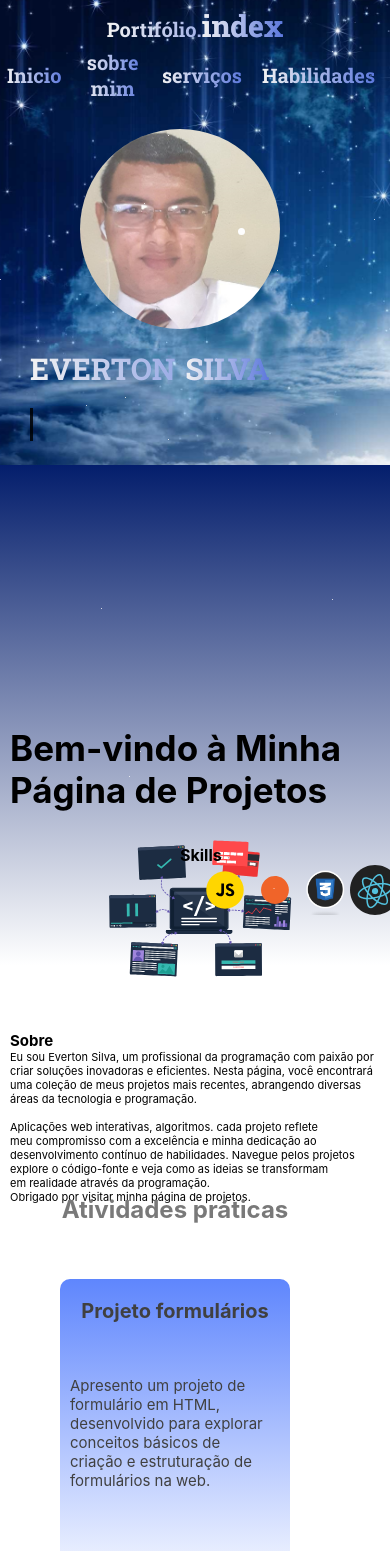
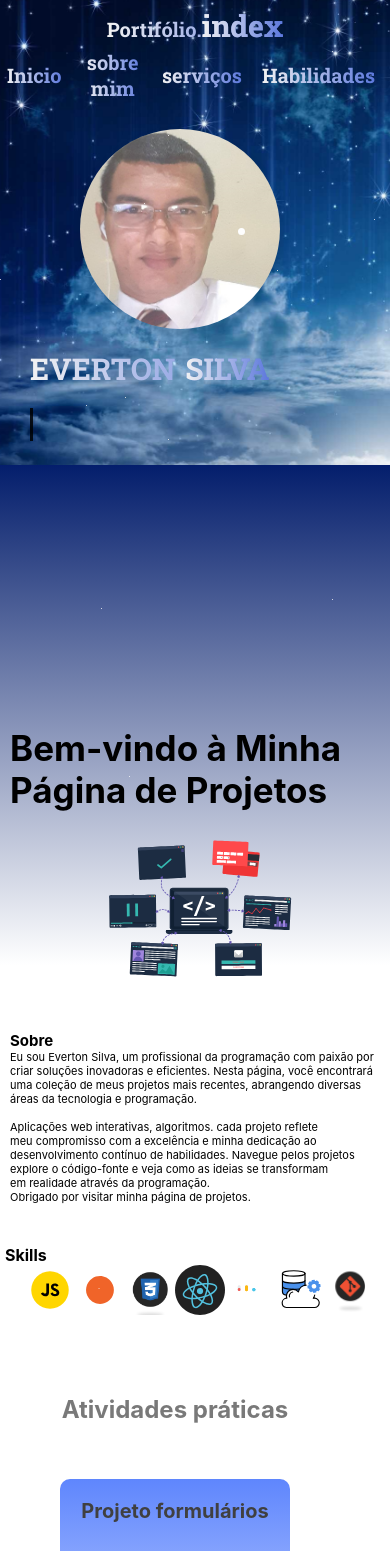
Before and after one commit to everton365/LandingPage, a React (Vite) app: page / in a window 390 px wide. Shown: the top 1551 px of the page. Built offline with nearby package versions, Linux system fonts and the light colour scheme.

Commit message:
versão mobile

```diff
--- a/src/App.jsx
+++ b/src/App.jsx
@@ -138,7 +138,7 @@ function App() {
             <p>Obrigado por visitar minha página de projetos.</p>
           </divi>
         </section>
-
+        <section className="mobile">
           <div className="logoTec">
             <h4>Skills</h4>
             <Lottie options={defaultOptions3} height={50} width={50} />
@@ -149,7 +149,7 @@ function App() {
             <Lottie options={defaultOptions8} height={50} width={50} />
             <Lottie options={defaultOptions9} height={50} width={50} />
           </div>
-
+        </section>
         <h2 id="title">Atividades práticas</h2>
         <section className="praticas">
           <div className="link">
--- a/src/index.css
+++ b/src/index.css
@@ -611,6 +611,12 @@ footer {
     font-family: "inter", sans-serif;
     color: #000000;
   }
+  .logoTec {
+    display: flex;
+    flex-direction: row;
+    margin-left: 0px;
+    margin-top: 300px;
+  }
   .praticas {
     display: flex;
     flex-direction: column;
@@ -625,7 +631,7 @@ footer {
     flex-direction: column;
     justify-content: center;
     font-family: "inter", sans-serif;
-    margin-top: 280px;
+    margin-top: 80px;
     margin-left: -50px;
     margin-bottom: -30px;
     color: #797979;
--- a/src/index.scss
+++ b/src/index.scss
@@ -620,6 +620,12 @@ footer {
     font-family: $text-primary;
     color: #000000;
   }
+  .logoTec {
+    display: flex;
+    flex-direction: row;
+    margin-left: 0px;
+    margin-top: 300px;
+  }
 
   .praticas {
     display: flex;
@@ -636,7 +642,7 @@ footer {
     flex-direction: column;
     justify-content: center;
     font-family: $text-primary;
-    margin-top: 280px;
+    margin-top: 80px;
     margin-left: -50px;
     margin-bottom: -30px;
     color: #797979;
```
Also changed, not shown: 1 other file (tests, documents, lock files or other folders). Lines whose indentation alone changed are shown as unchanged.
